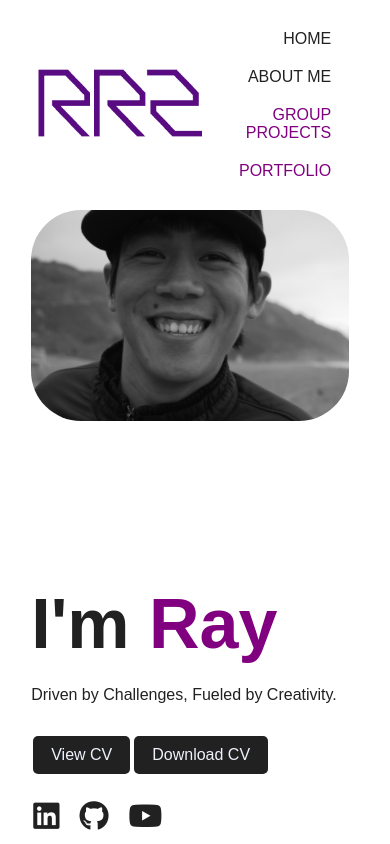
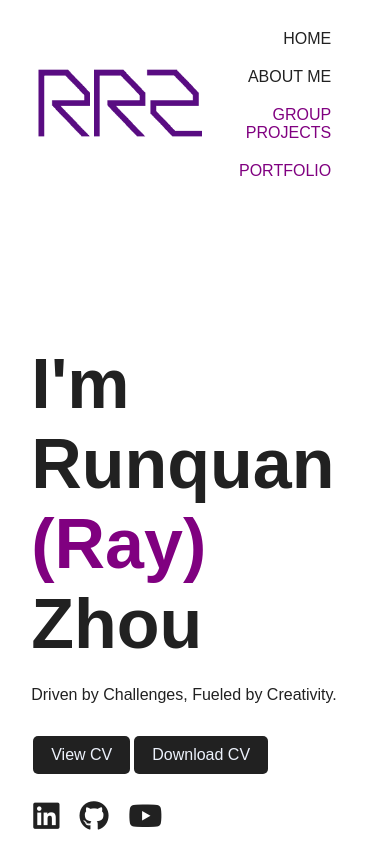
Before and after one commit to runquan-ray-zhou/0.4-personal_homepage, a React (Vite) app: page / in a window 390 px wide. Built offline with nearby package versions, Linux system fonts and the light colour scheme.

Commit message:
change img media query again

```diff
--- a/src/App.css
+++ b/src/App.css
@@ -106,6 +106,7 @@ span{
     width: 25%;
     height: 50%;
     margin-left: 8%;
+    margin-top: 5%;
 }
 .img-box img{
     position: absolute;
@@ -126,15 +127,9 @@ span{
 .social-links a:hover{
    color: purple;
 }
-.info__shortname {
-    display: none;
-}
 
 @media (max-height: 900px) {
-    .info__fullname {
+    .img-box {
         display: none;
     }
-    .info__shortname {
-        display: flex;
-    }
 }
--- a/src/components/Info.jsx
+++ b/src/components/Info.jsx
@@ -4,7 +4,6 @@ export default function Info() {
     <>
         <div className="info">
             <h1 className="info__fullname">I'm Runquan <br/> <span>(Ray)</span> Zhou</h1>
-            <h1 className="info__shortname">I'm&nbsp;<span>Ray</span></h1>
             <p>Driven by Challenges, Fueled by Creativity.</p>
             <div>
                 <a href="https://drive.google.com/file/d/1PU9O1aSlj2VsTaWBED22dhGutsqY4YopTi5Uoedt4-s/view" target="_blank" rel="noopener noreferrer">View CV</a>
```
